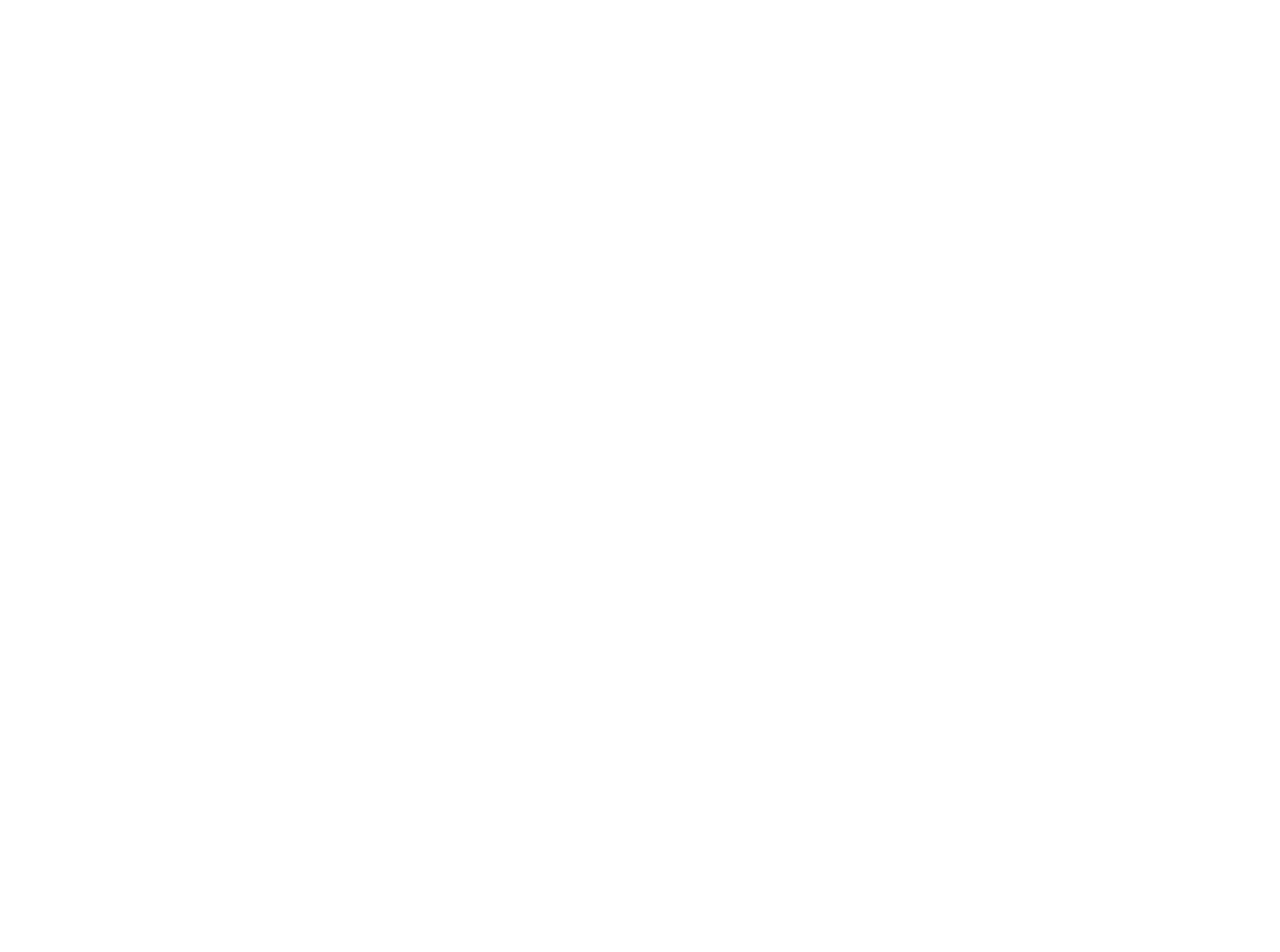
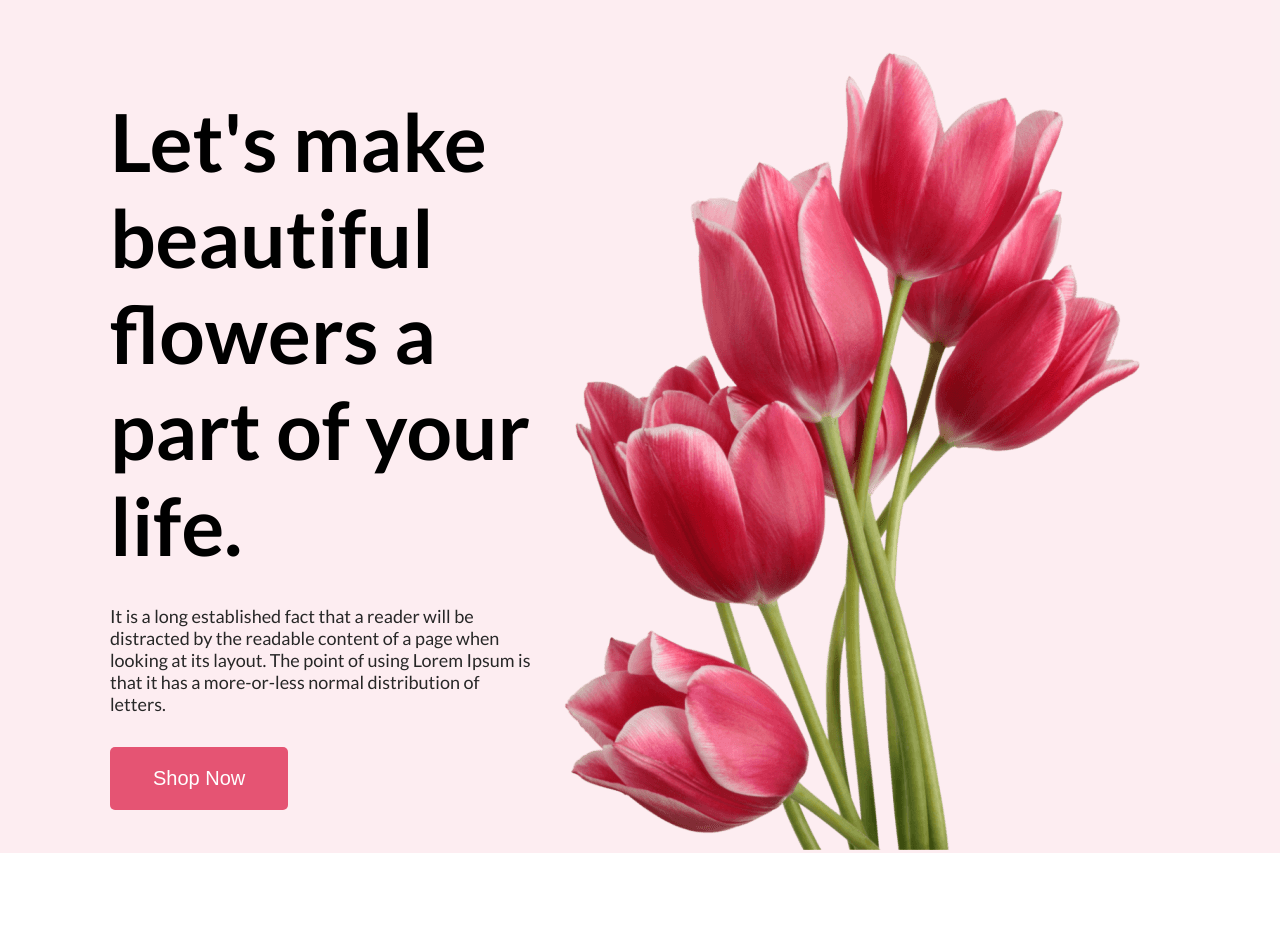
Before and after one commit to SrDey/flower-shop, a plain HTML site: page index.html in a window 1280 px wide. Shown: the top 952 px of the page. Before the commit the page ends 800 px from the top, so only its background shows below. Drawn offline with Linux system fonts and the light colour scheme.

Commit message:
banner done

```diff
--- a/index.html
+++ b/index.html
@@ -1,12 +1,55 @@
 <!DOCTYPE html>
 <html lang="en">
+
 <head>
   <meta charset="UTF-8">
   <meta name="viewport" content="width=device-width, initial-scale=1.0">
   <title>Flower Shop</title>
+
+  <link rel="preconnect" href="https://fonts.googleapis.com">
+  <link rel="preconnect" href="https://fonts.gstatic.com" crossorigin>
+  <link href="https://fonts.googleapis.com/css2?family=Lato:wght@400;700;900&display=swap" rel="stylesheet">
+
   <link rel="stylesheet" href="styles/style.css">
+
+
 </head>
+
 <body>
+  <header class="header">
 
+    <div class="banner">
+      <div class="banner-content">
+        <h1 class="title">Let's make beautiful flowers a part of your life.</h1>
+        <p class="small-para">It is a long established fact that a reader will be distracted by the readable content of
+          a page when looking at its layout. The point of using Lorem Ipsum is that it has a more-or-less normal
+          distribution of letters.</p>
+        <button class="btn">Shop Now</button>
+      </div>
+      <div>
+        <img class="profile-pic" src="./Flower Asset/pngwing 10.png" alt="">
+      </div>
+
+    </div>
+
+  </header>
+  <main>
+
+    <div class="flowers">
+      <div class="flowers-content">
+
+        <h2 class="sub-title">Our Featured Flowers</h2>
+        <p class="small-para">It is a long established fact that a reader will be distracted by the readable content of
+          a
+          page when looking at its layout.</p>
+        <div>
+          <img src="./Flower Asset/pngwing 7.png" alt="">
+          <img src="./Flower Asset/pngwing 5.png" alt="">
+          <img src="./Flower Asset/pngwing 6.png" alt="">
+        </div>
+      </div>
+  </main>
+  <footer></footer>
 </body>
+
 </html>
--- a/styles/style.css
+++ b/styles/style.css
@@ -0,0 +1,65 @@
+* {
+  margin: 0%;
+  padding: 0%;
+}
+/* banner */
+body {
+  font-family: 'Lato', sans-serif;
+}
+
+.header {
+  background-color: #E554731A;
+
+}
+
+.banner {
+  display: flex;
+  padding: 50px 110px 0px 110px;
+  justify-content: space-between;
+  align-items: center;
+
+}
+
+.banner-content {
+  /* padding: 50px 240px 0px 240px; */
+  align-items: center;
+}
+
+.profile-pic {
+  width: 635px;
+  height: 800px;
+}
+
+.btn {
+  padding: 20px 43px;
+  border: none;
+  border-radius: 5px;
+  background: #E55473;
+  color: white;
+  font-size: 20px;
+  margin-top: 32px;
+}
+
+.small-para {
+  margin-top: 32px;
+  font-size: 18px;
+  color: #272727;
+}
+.title{
+  font-size: 80px;
+}
+
+.btn:hover{
+  background-color: antiquewhite;
+  color: #E55473;
+}
+/* banner end */
+/* flowers */
+.flowers{
+  display: flex;
+  margin: 128px 70px 50px 50px;
+
+}
+.flowers-items{
+  align-items: center;
+}
```
